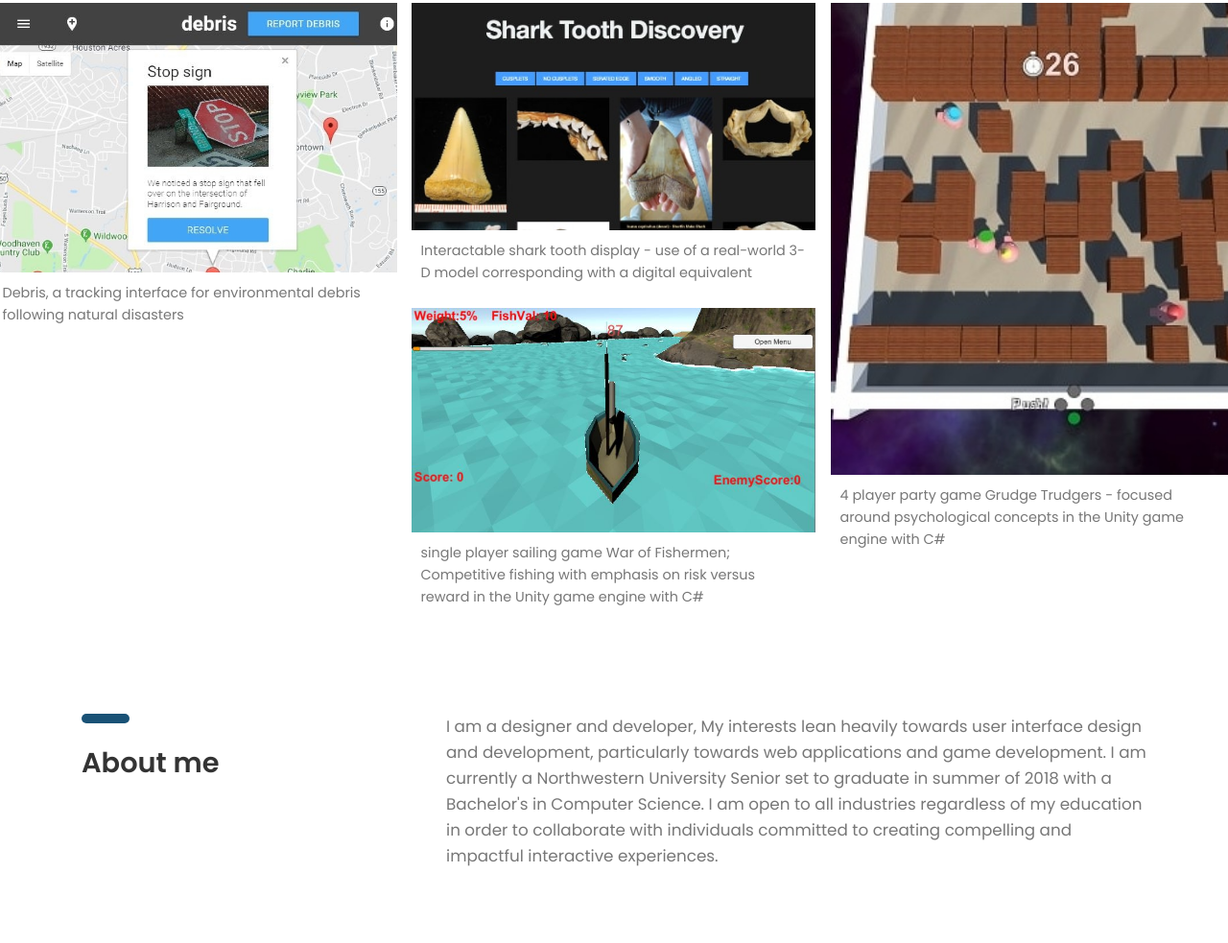
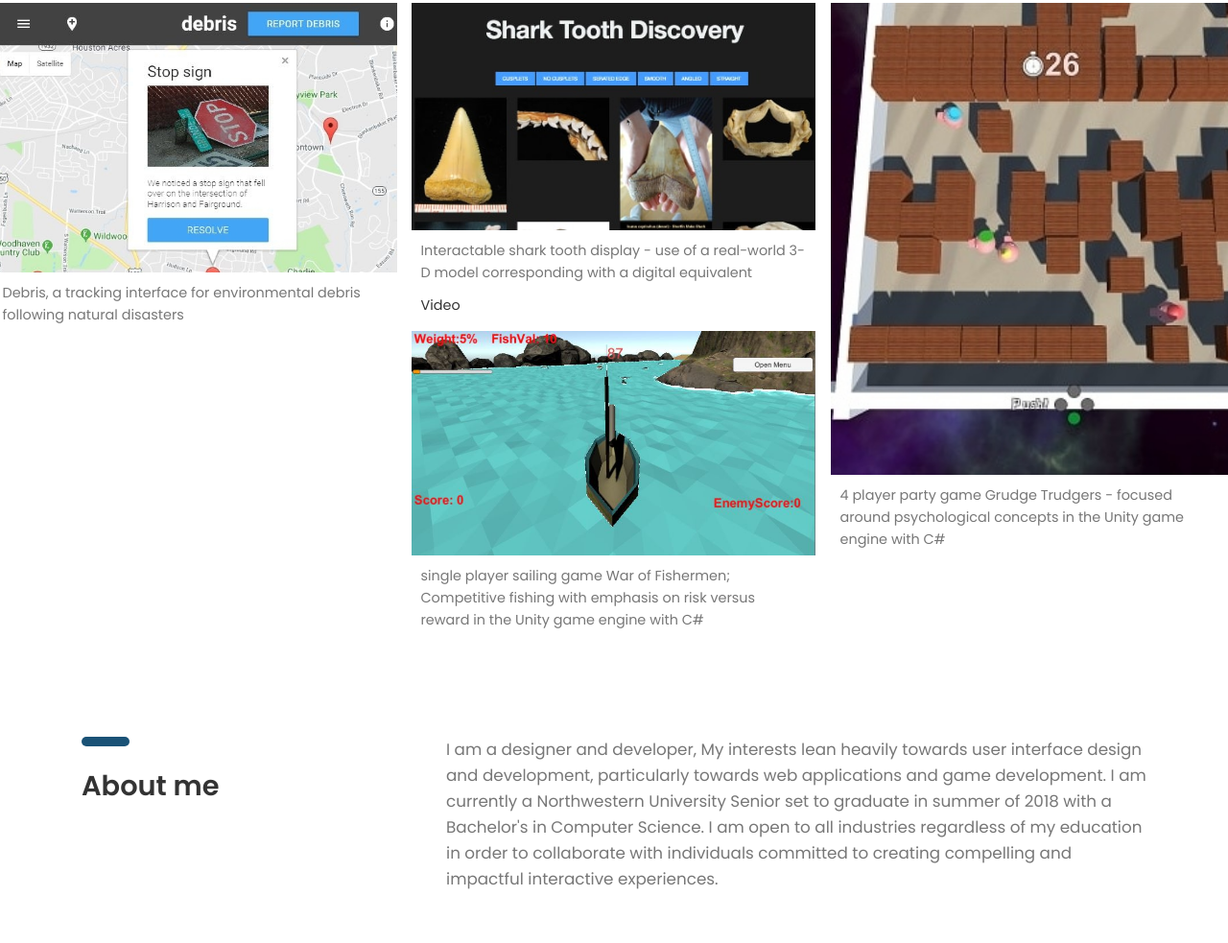
Before and after one commit to magicbonsai/magicbonsai.github.io, a plain HTML site: page index.html in a window 1280 px wide. Shown: the part 927-1910 px from the top of the page at 96% size. Drawn offline with Linux system fonts and the light colour scheme; files whose address does not match are found by name.

Commit message:
second commit

```diff
--- a/index.html
+++ b/index.html
@@ -116,6 +116,7 @@
 					<img src="images/app.jpg" alt=""></a>
 					<p class = "font-small"> Interactable shark tooth display -
 					use of a real-world 3-D model corresponding with a digital equivalent</p>
+					<a class = "font-small" href = "https://www.youtube.com/watch?v=QiRO4PaHw5s&feature=youtu.be"> Video </a>
 			</div><!-- p-item -->
 
 			<div class="p-item game-design">
```
